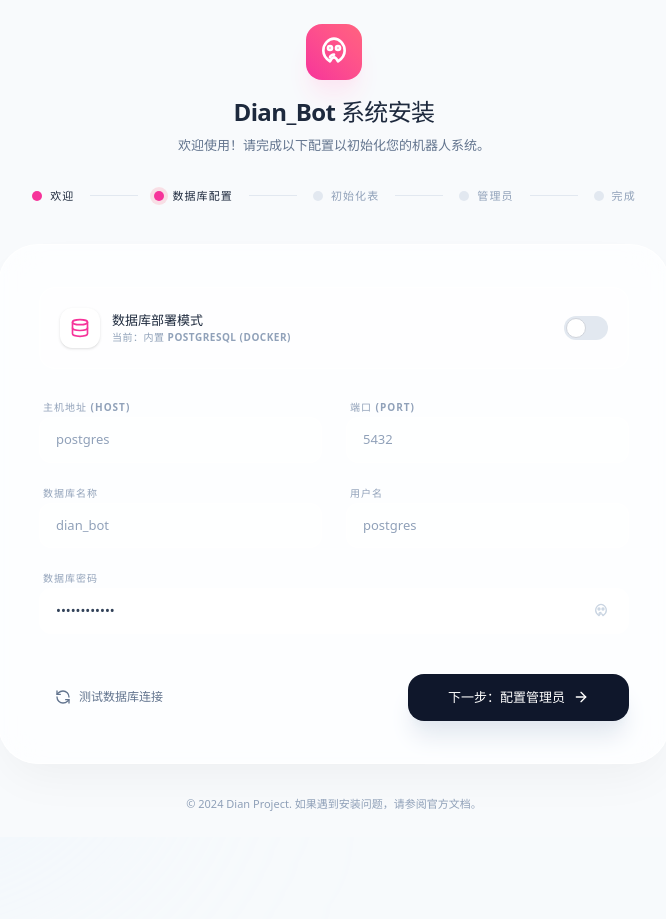
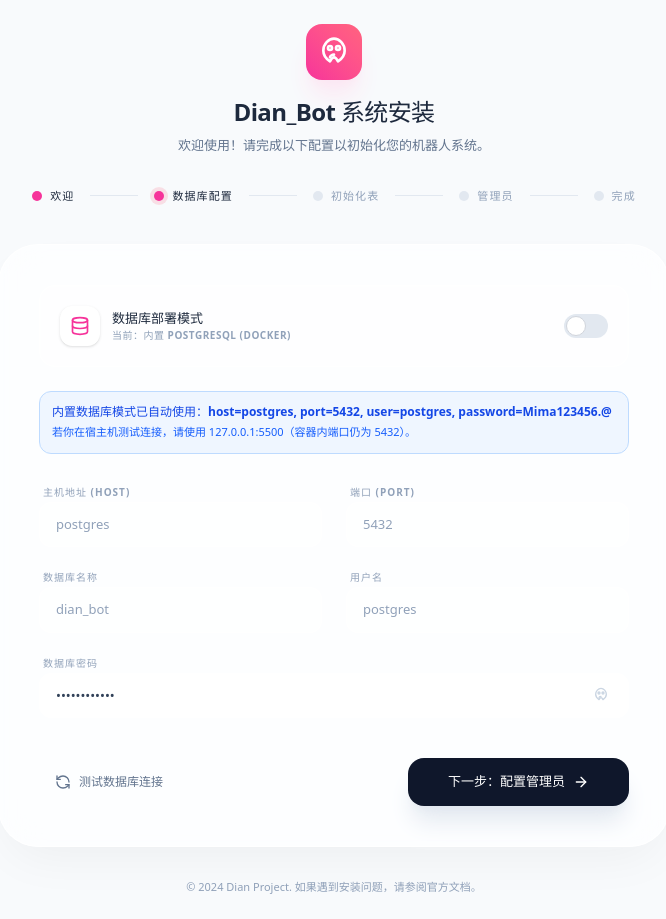
Before and after one commit to MY-Final/Dian_QQ_Bot, a Vue app in the folder frontend/: page /setup in a window 1280 px wide. Both pictures are taken after a click on the button "开始配置". Shown: the whole page, without its empty margins (306-972 px from the left). Before the commit the page ends 837 px from the top, so only its background shows below. Built offline with nearby package versions, Linux system fonts and the light colour scheme; no server answers.

Commit message:
fix: align internal setup DB defaults and add docker mode connection hint

```diff
--- a/frontend/src/components/setup/StepDatabase.vue
+++ b/frontend/src/components/setup/StepDatabase.vue
@@ -77,6 +77,15 @@ function handleSubmit() {
           {{ dbConnected ? '✓ 数据库已连接成功' : '⚠ 未测试连接，请先测试数据库连接' }}
         </span>
       </div>
+    </div>
+
+    <div v-else class="p-3 rounded-xl bg-blue-50 border border-blue-200">
+      <p class="text-xs font-semibold text-blue-700">
+        内置数据库模式已自动使用：host=postgres, port=5432, user=postgres, password=Mima123456.@
+      </p>
+      <p class="mt-1 text-[11px] text-blue-600">
+        若你在宿主机测试连接，请使用 127.0.0.1:5500（容器内端口仍为 5432）。
+      </p>
     </div>
 
     <!-- 数据库配置表单 -->
```
Also changed, not shown: 1 other file (tests, documents, lock files or other folders).
